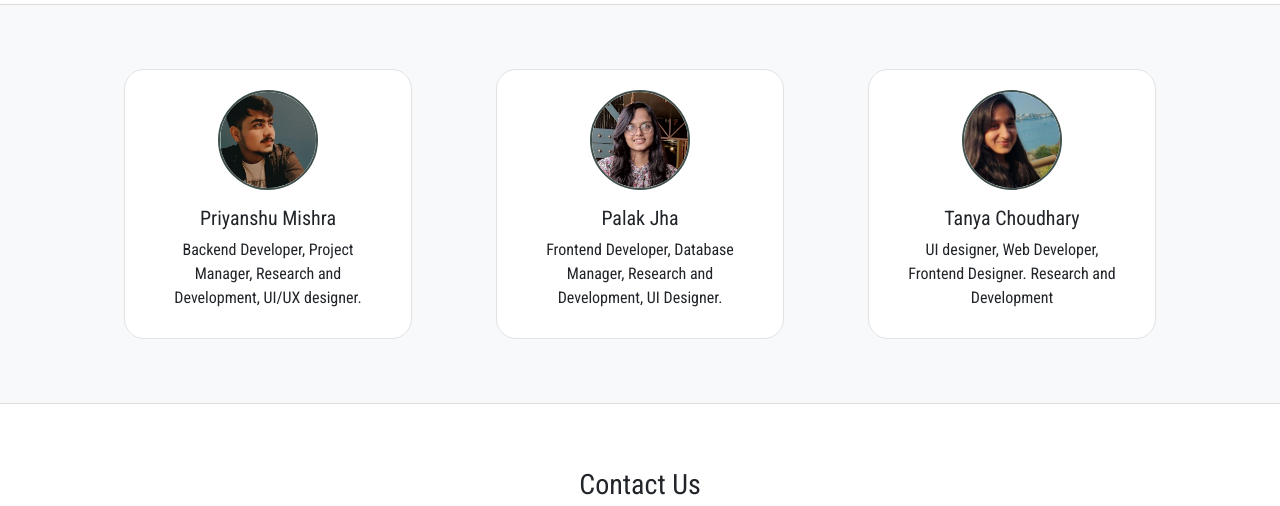
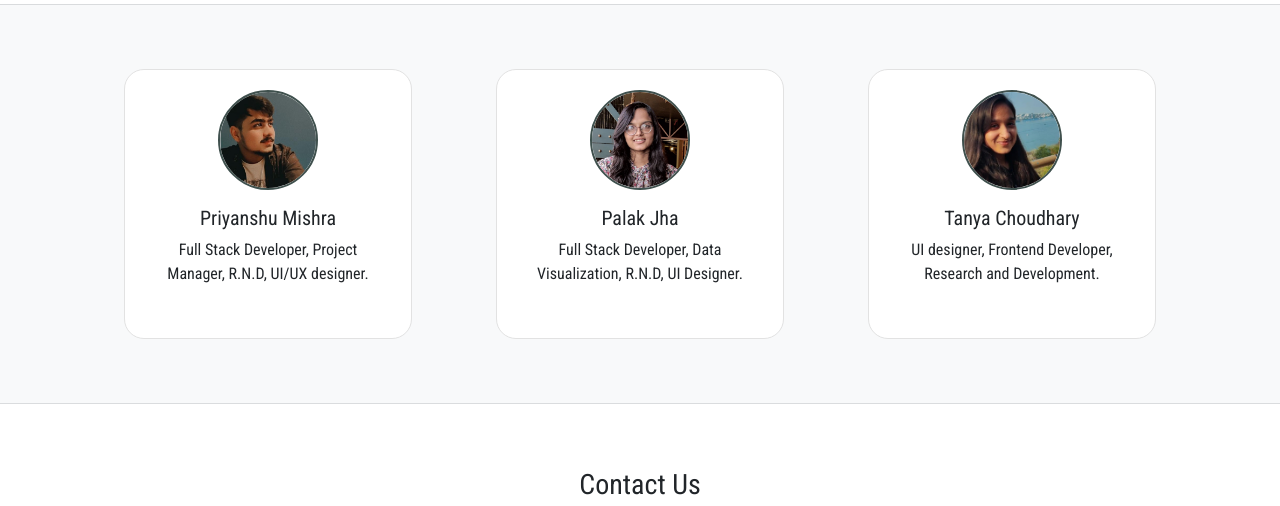
Before and after one commit to priyanshu0171/Bepotent, a Flask app: page /about in a window 1280 px wide. Shown: the part 886-1392 px from the top of the page. Run offline with Flask 2, Linux system fonts and the light colour scheme; parts of the project's set-up code (start-up, migrations or seed data) failed here and were passed over.

Commit message:
Bug fixing

```diff
--- a/templates/about.html
+++ b/templates/about.html
@@ -230,7 +230,7 @@
                                 src="{{url_for('static', filename='./images/priyanshu.jpg')}}" alt="Card image cap">
                             <div class="card-body">
                                 <h5>Priyanshu Mishra</h5>
-                                <p class="card-text">Backend Developer, Project Manager, Research and Development, UI/UX
+                                <p class="card-text">Full Stack Developer, Project Manager, R.N.D, UI/UX
                                     designer.</p>
                             </div>
                         </div>
@@ -242,7 +242,7 @@
                                 src="{{url_for('static', filename='./images/palak.jpg')}}" alt="Card image cap">
                             <div class="card-body">
                                 <h5>Palak Jha</h5>
-                                <p class="card-text">Frontend Developer, Database Manager, Research and Development, UI
+                                <p class="card-text">Full Stack Developer, Data Visualization, R.N.D, UI
                                     Designer.</p>
                             </div>
                         </div>
@@ -254,7 +254,7 @@
                                 src="{{url_for('static', filename='./images/tanya.jpg')}}" alt="Card image cap">
                             <div class="card-body">
                                 <h5>Tanya Choudhary</h5>
-                                <p class="card-text">UI designer, Web Developer, Frontend Designer. Research and Development</p>
+                                <p class="card-text">UI designer, Frontend Developer, Research and Development.</p>
                             </div>
                         </div>
                     </div>
```
